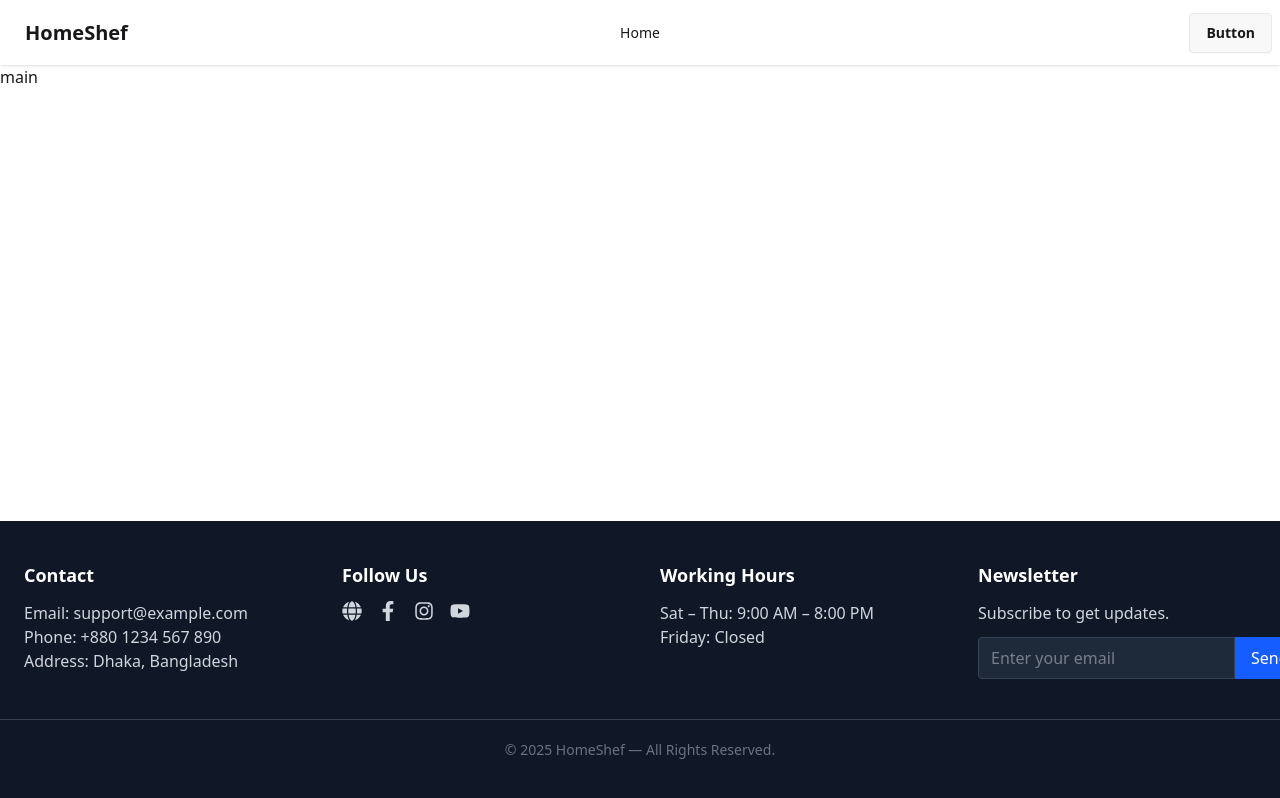
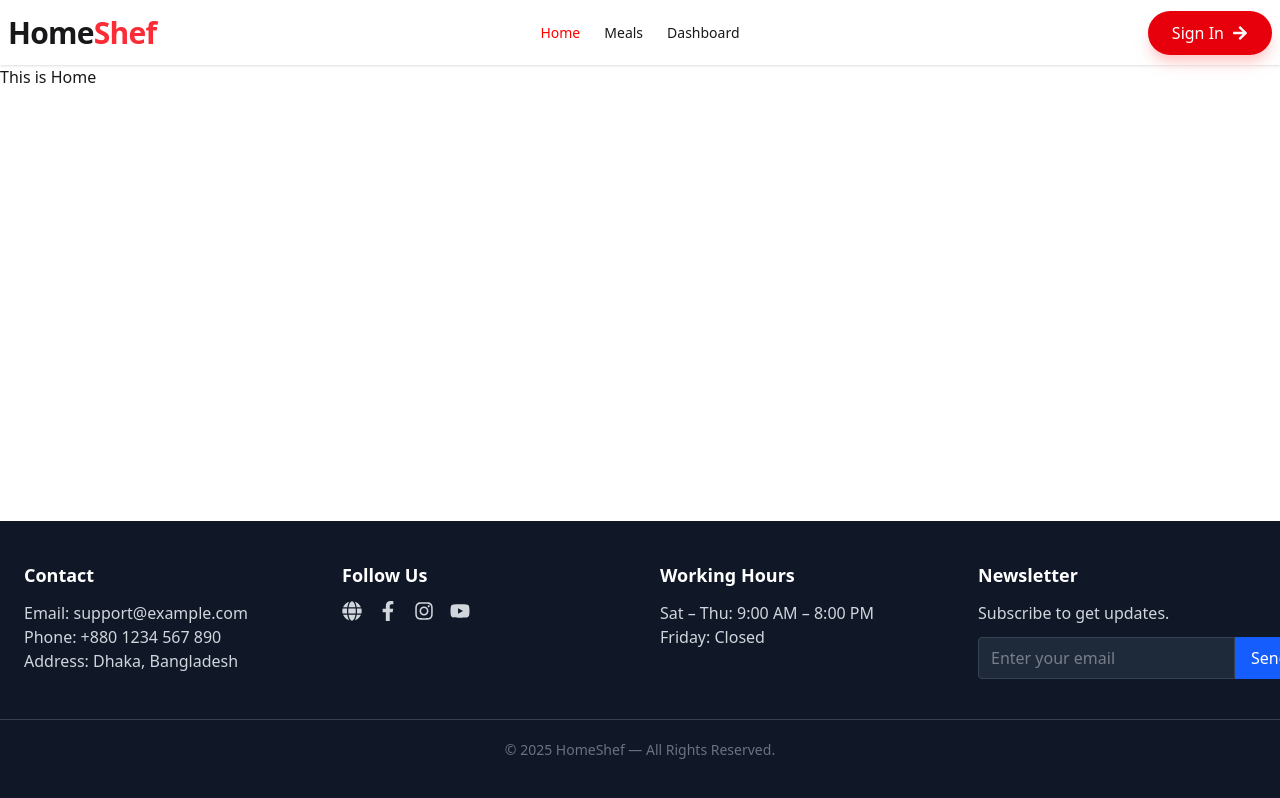
Before and after one commit to esaruhulla1/homeshef-client, a React (Vite) app: page / in a window 1280 px wide. Shown: the top 798 px of the page. Built offline with nearby package versions, Linux system fonts and the light colour scheme.

Commit message:
add: navbar color

```diff
--- a/index.html
+++ b/index.html
@@ -4,7 +4,7 @@
     <meta charset="UTF-8" />
     <link rel="icon" type="image/svg+xml" href="/vite.svg" />
     <meta name="viewport" content="width=device-width, initial-scale=1.0" />
-    <title>homeshef-client</title>
+    <title>HomeShef</title>
   </head>
   <body>
     <div id="root"></div>
--- a/src/components/shared/Navbar.jsx
+++ b/src/components/shared/Navbar.jsx
@@ -1,15 +1,22 @@
 import React from 'react';
+import { FaArrowRight } from 'react-icons/fa';
 import { NavLink } from 'react-router';
 
 const Navbar = () => {
+    // const linkClass = "hover:bg-transparent focus:bg-transparent active:bg-transparent";
+    const linkClass = "hover:bg-transparent hover:underline hover:underline-offset-3 hover:decoration-red-400  focus:bg-transparent active:text-red-600";
+
+
     const links =
         <>
-            <li><NavLink to="/">Home</NavLink></li>
+            <li ><NavLink to="/" className={linkClass}>Home</NavLink></li>
+            <li><NavLink to="/meals" className={linkClass}>Meals</NavLink></li>
+            <li><NavLink to="/dashboard" className={linkClass}>Dashboard</NavLink></li>
         </>
 
     return (
-        <nav>
-            <div className="container mx-auto navbar bg-base-100 shadow-sm">
+        <nav className='bg-base-100 shadow-sm'>
+            <div className="container mx-auto navbar ">
                 <div className="navbar-start">
                     <div className="dropdown">
                         <div tabIndex={0} role="button" className="btn btn-ghost lg:hidden">
@@ -24,7 +31,11 @@ const Navbar = () => {
 
                         </ul>
                     </div>
-                    <a className="btn btn-ghost text-xl">HomeShef</a>
+                    {/* <a className="cursor-pointer btn-ghost text-xl">HomeShef</a> */}
+                    <a className="text-3xl font-bold tracking-tight" href="#">
+                        <span className="">Home</span><span class="text-red-500">Shef</span>
+                    </a>
+
                 </div>
                 <div className="navbar-center hidden lg:flex">
                     <ul className="menu menu-horizontal px-1">
@@ -34,7 +45,10 @@ const Navbar = () => {
                     </ul>
                 </div>
                 <div className="navbar-end">
-                    <a className="btn">Button</a>
+                    <a className="flex items-center gap-2  bg-red-600 text-white px-6 py-2.5 rounded-full font-medium transition-all duration-300 shadow-lg shadow-red-200 dark:shadow-none group" href="#">
+                        <span>Sign In</span>
+                        <span><FaArrowRight /></span>
+                    </a>
                 </div>
             </div>
         </nav>
--- a/src/index.css
+++ b/src/index.css
@@ -1,2 +1,31 @@
 @import "tailwindcss";
-@plugin "daisyui";
+
+/* theme */
+@plugin "daisyui/theme" {
+  name: "light";
+  default: true;
+  /* --color-accent */
+  /* --color-primary: blue; */
+  /* --color-secondary: teal; */
+}
+
+@plugin "daisyui/theme" {
+  name: "dark";
+    /* default: true; */
+  --color-primary: purple;
+  --color-secondary: yellow;
+}
+
+@plugin "daisyui" {
+  themes: ["light", "dark"];
+}
+
+
+/* class */
+
+.active{
+    color: red;
+    /* text-decoration: underline;
+    text-underline-offset: 4px;
+    text-decoration-color: red; */
+}
--- a/src/layouts/RootLayout.jsx
+++ b/src/layouts/RootLayout.jsx
@@ -5,7 +5,7 @@ import Footer from '../components/shared/Footer';
 
 const RootLayout = () => {
     return (
-        <div className='flex flex-col min-h-screen'>
+        <div className='flex flex-col min-h-screen '>
             <Navbar></Navbar>
             <div className='flex-1'>
                 <Outlet></Outlet>
--- /dev/null
+++ b/src/pages/Home.jsx
@@ -0,0 +1,12 @@
+import React from 'react';
+
+const Home = () => {
+    return (
+        <div className='container mx-auto'>
+            <p className=''>This is Home</p>
+
+        </div>
+    );
+};
+
+export default Home;
--- a/src/router/router.jsx
+++ b/src/router/router.jsx
@@ -1,5 +1,6 @@
 import { createBrowserRouter } from "react-router";
 import RootLayout from "../layouts/RootLayout";
+import Home from "../pages/Home";
 
 export const router = createBrowserRouter([
   {
@@ -8,7 +9,7 @@ export const router = createBrowserRouter([
     children: [
       {
         index: true,
-        element: <p>main</p>
+        element: <Home></Home>
       },
     ]
   },
```
